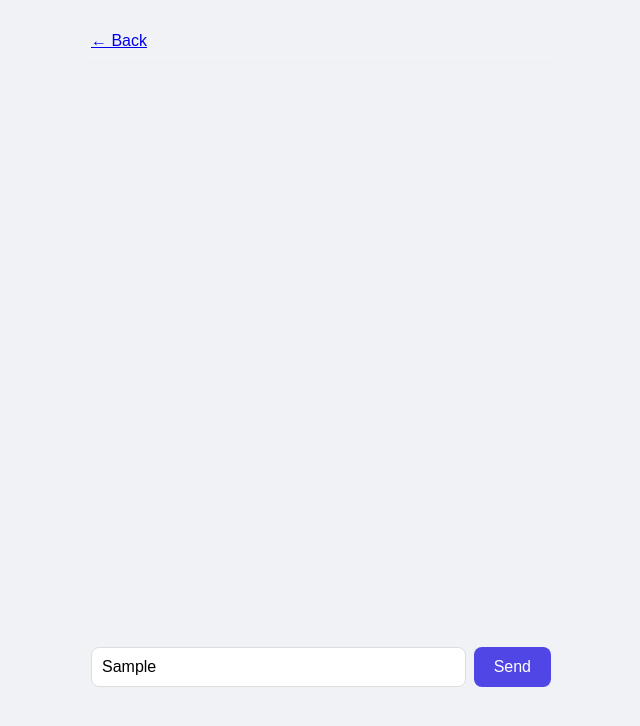
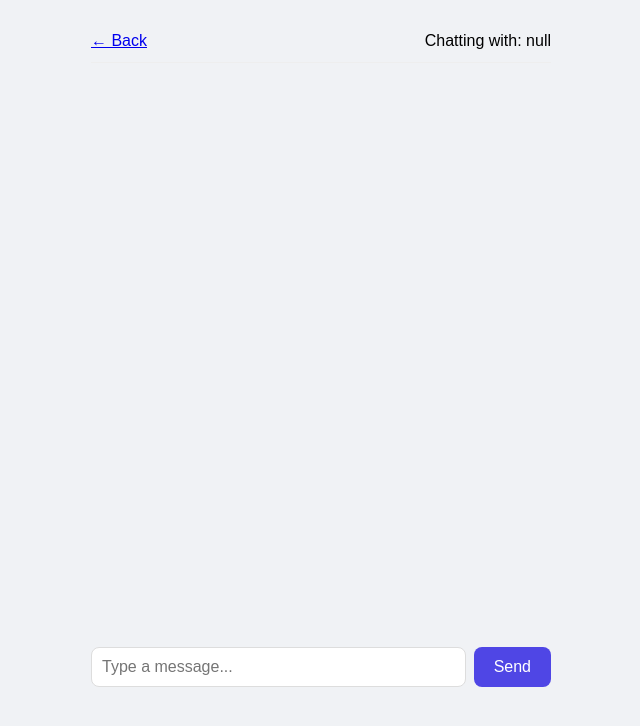
Before and after one commit to Rell-git/chat-demo, a plain HTML site: page chat.html in a window 1280 px wide. Both pictures are taken after typing "Sample" into the empty fields and a click on the button "Send". Shown: the whole page, without its empty margins (319-959 px from the left). Drawn offline with nearby package versions, Linux system fonts and the light colour scheme; no server answers.

Commit message:
Add files via upload

```diff
--- a/chat.html
+++ b/chat.html
@@ -19,8 +19,12 @@
     </div>
   </div>
 
-  <script src="https://cdn.jsdelivr.net/npm/@supabase/supabase-js@2"></script>
+
+<!-- 1. Supabase CDN first -->
+<script src="https://cdn.jsdelivr.net/npm/@supabase/supabase-js@2"></script>
+<!-- 2. Your config (URL + KEY) -->
 <script src="config.js"></script>
+<!-- 3. Your chat logic last -->
 <script src="chat.js"></script>
 </body>
 </html>
--- a/chat.js
+++ b/chat.js
@@ -3,15 +3,14 @@ const roomId = params.get('room');
 const myId = params.get('me');
 const otherId = params.get('with');
 
-document.getElementById('chatWith').textContent = `Chatting with: ${otherId}`;
+document.getElementById('chatWith').textContent = 'Chatting with: ' + otherId;
 
-// Load Supabase
-const { createClient } = supabase;
-const client = createClient(SUPABASE_URL, SUPABASE_KEY);
+// Fix #1: renamed from 'client' to 'supabaseClient'
+const supabaseClient = supabase.createClient(SUPABASE_URL, SUPABASE_KEY);
 
 // Load existing messages
 async function loadMessages() {
-  const { data } = await client
+  const { data } = await supabaseClient
     .from('messages')
     .select('*')
     .eq('room_id', roomId)
@@ -33,7 +32,7 @@ function renderMessages(msgs) {
 }
 
 // Real-time listener
-client
+supabaseClient
   .channel('room_' + roomId)
   .on('postgres_changes', {
     event: 'INSERT',
@@ -56,7 +55,7 @@ async function sendMessage() {
   const input = document.getElementById('msgInput');
   const text = input.value.trim();
   if (!text) return;
-  await client.from('messages').insert({
+  await supabaseClient.from('messages').insert({
     room_id: roomId,
     sender_id: myId,
     text: text
@@ -64,6 +63,9 @@ async function sendMessage() {
   input.value = '';
 }
 
+// Fix #2: expose to window so onclick works
+window.sendMessage = sendMessage;
+
 document.getElementById('msgInput').addEventListener('keypress', (e) => {
   if (e.key === 'Enter') sendMessage();
 });
```
